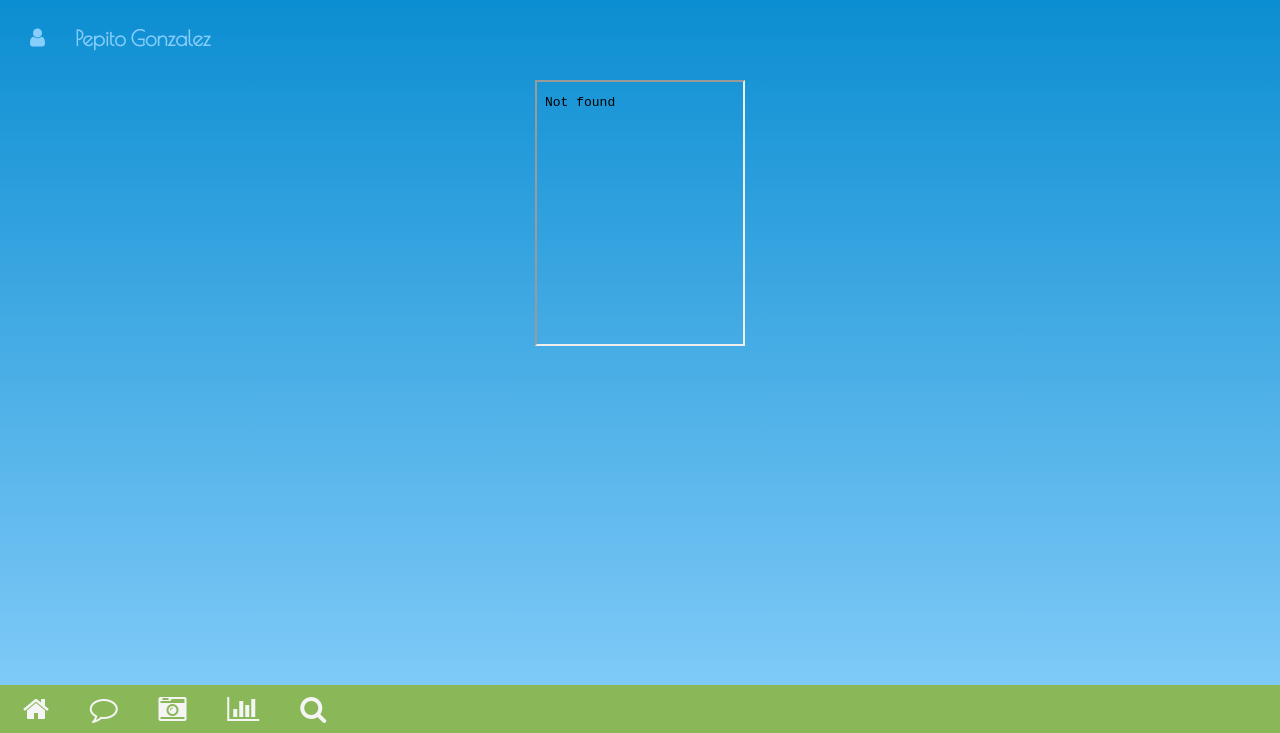
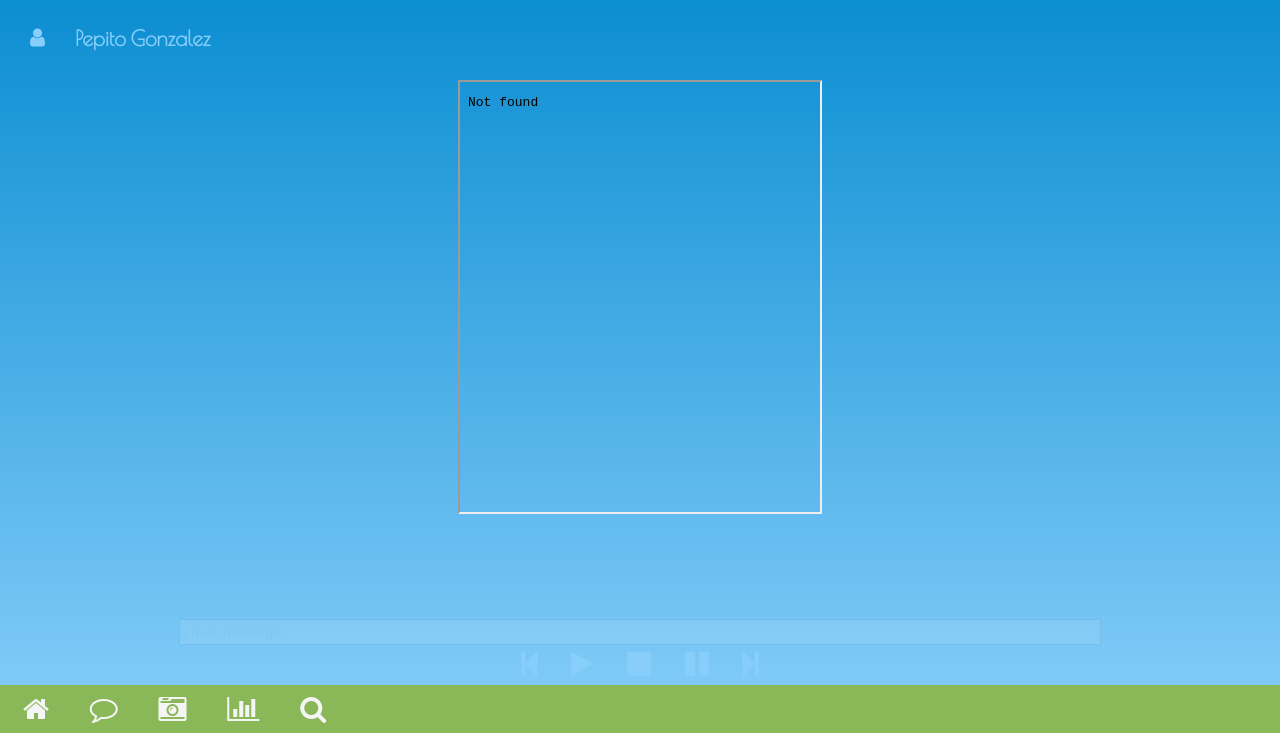
Before and after one commit to rosalsm/stream, a website: page src/video.html in a window 1280 px wide. Shown: the part 67-800 px from the top of the page. Drawn offline with nearby package versions, Linux system fonts and the light colour scheme; files that its build step writes are made by us from their sources.

Commit message:
video page and controls

```diff
--- a/src/scss/_video.scss
+++ b/src/scss/_video.scss
@@ -9,9 +9,48 @@
   display: -webkit-flex;
   -webkit-align-items: center;
   -webkit-justify-content: center;
+  flex-direction: column;
+  -webkit-flex-direction: column;
+
   iframe{
-    width: 15em;
-    height: 19em;
+    width: 26em;
+    height: 31em;
   }
+}
+.video-control{
+  width: 90%;
+  margin-left: 5%;
+  margin-right: 5%;
+  position: absolute;
+  bottom: 50px;
+  //color: $hueso;
+  display: flex;
+  //justify-content: center;
+  display: -webkit-flex;
+  //-webkit-justify-content: center;
+  flex-direction: column;
+  -webkit-flex-direction: column;
+  align-items: center;
+  -webkit-align-items: center;
+}
+:placeholder-shown{
+  color: $letters;
+  font-weight: 200;
+}
+::-webkit-input-placeholder {
+  color: $letters;
+  font-weight: 200;
+  letter-spacing: 1px;
+}
+.video-text{
+  width: 80%;
+  opacity: 0.1;
+  //background-color: $lightblue;
+}
+
+.video-c .fa{
+  font-size: 2em;
+  padding: 5px 15px 5px 15px;
+  color: $lightblue;
 
 }
--- a/src/video.html
+++ b/src/video.html
@@ -41,6 +41,17 @@
 
         <section class="take-video">
           <iframe src="img/video1.m4v"></iframe>
+          <div class="video-control">
+            <input class="video-text" type="text" name="text" value="" placeholder="your message">
+            <div class="video-c">
+              <i class="fa fa-step-backward"></i>
+              <i class="fa fa-play"></i>
+              <i class="fa fa-stop"></i>
+              <i class="fa fa-pause"></i>
+              <i class="fa fa-step-forward"></i>
+            </div>
+
+          </div>
 
         </section>
 
@@ -52,7 +63,7 @@
           <nav class="icons-nav">
             <a href="posts.html" class="fa fa-home"></a>
             <a href="#" class="fa fa-comment-o"></a>
-            <a href="#" class="fa fa-camera-retro"></a>
+            <a href="video.html" class="fa fa-camera-retro"></a>
             <!-- <a href="#" class="fa fa-video-camera"></a> -->
             <a href="#" class="fa fa-bar-chart"></a>
             <a href="#" class="fa fa-search"></a>
```
